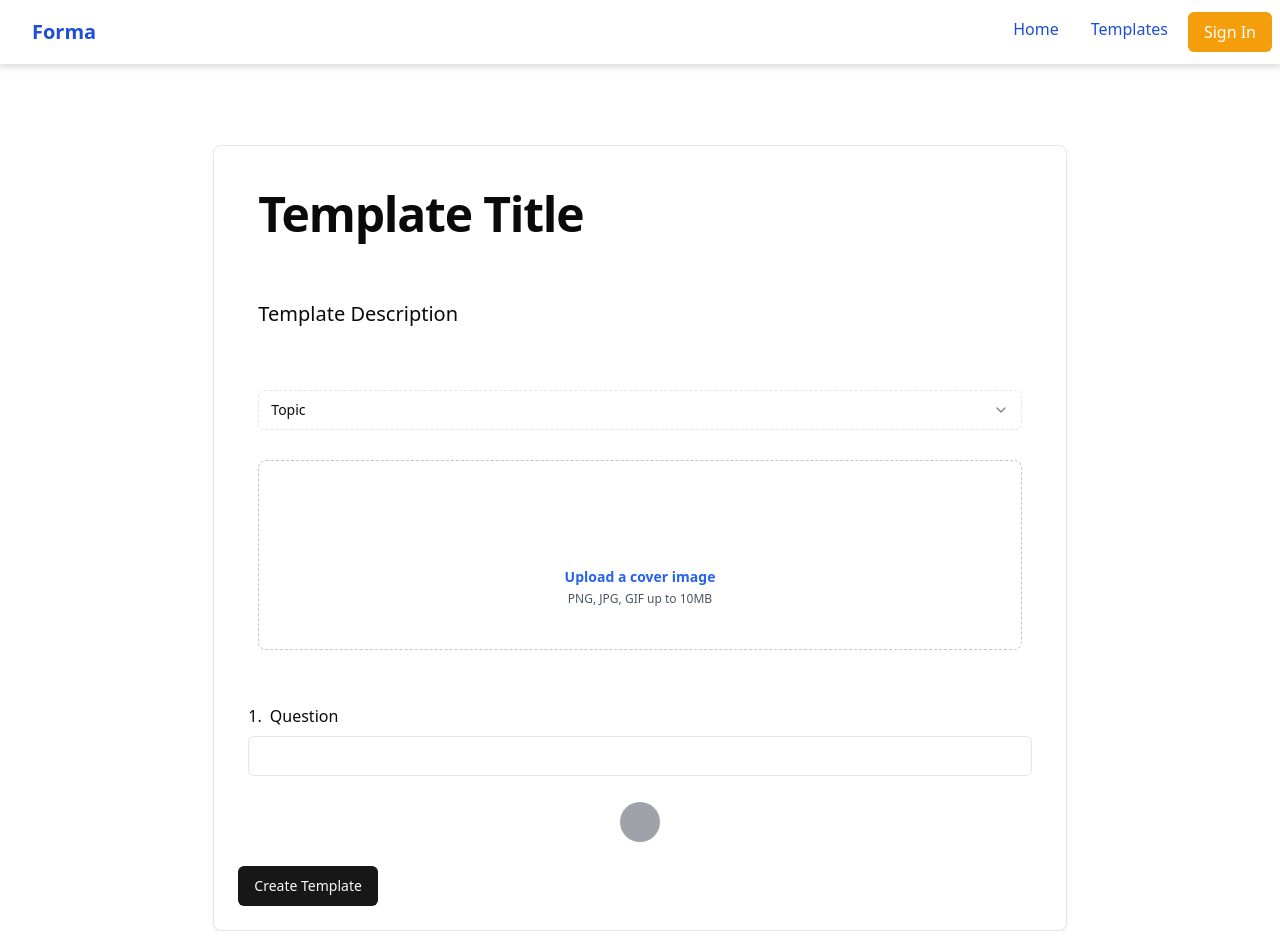
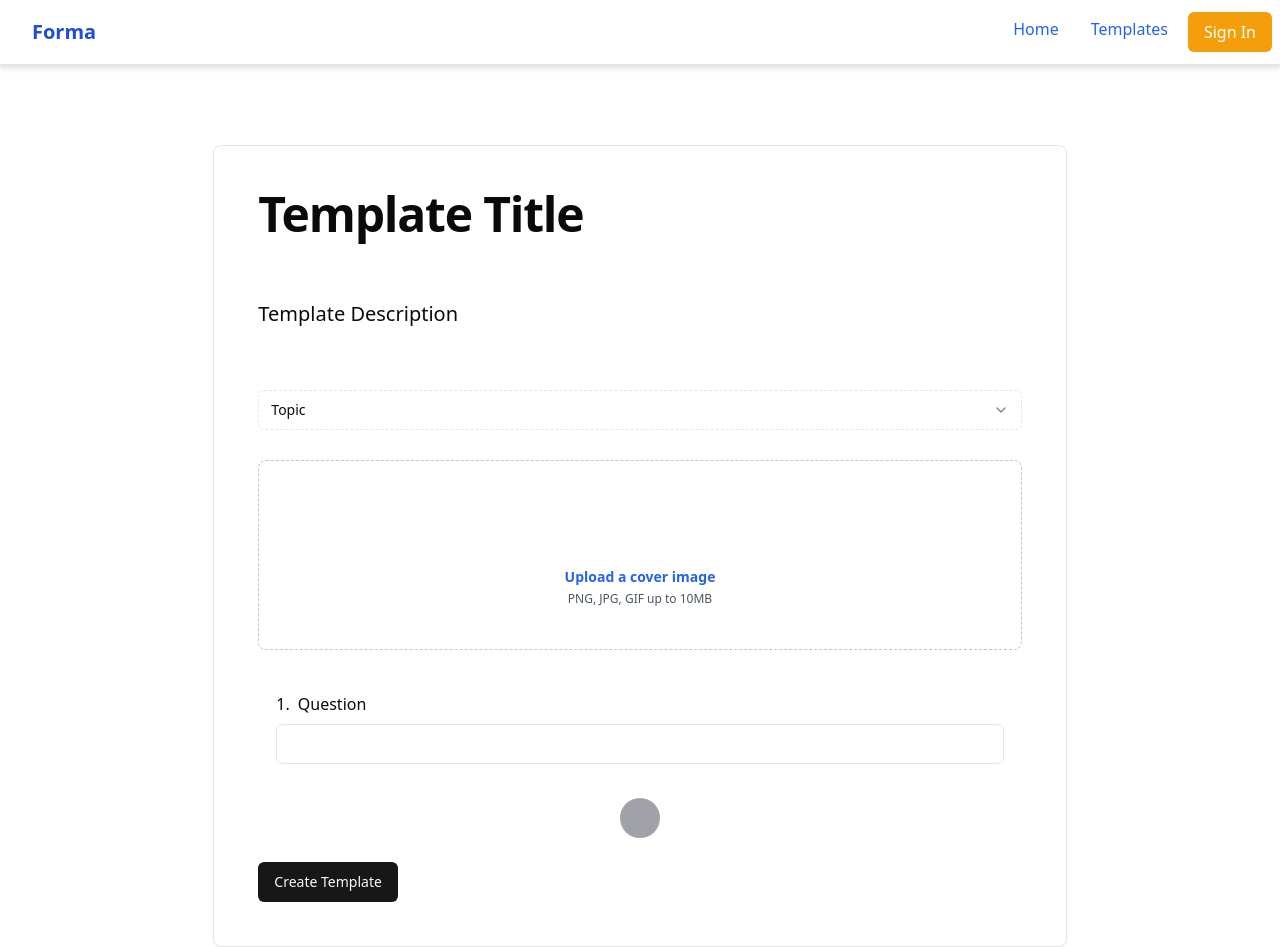
Before and after one commit to salihusmanov1/forma, a React (Vite) app: page /template in a window 1280 px wide. Built offline with nearby package versions, Linux system fonts and the light colour scheme; no server answers; sample sign-in values are in the browser's storage; some icons are missing.

Commit message:
Implement drag and drop functionality in questions list with Motion

```diff
--- a/src/components/layouts/Layout.jsx
+++ b/src/components/layouts/Layout.jsx
@@ -79,7 +79,7 @@ function Layout() {
                 <div className="flex space-x-2 items-center">
                   <NavLink
                     to="/"
-                    className="rounded-md group px-3 py-2 text-md font-medium text-blue-700 "
+                    className="rounded-md group px-3 py-2 text-md font-medium text-blue-600 "
                     aria-current="page"
                   >
                     Home
@@ -93,7 +93,7 @@ function Layout() {
                   </NavLink>
                   <NavLink
                     to="/templates"
-                    className="rounded-md group px-3 py-2 text-md font-medium text-blue-700 "
+                    className="rounded-md group px-3 py-2 text-md font-medium text-blue-600 "
                   >
                     Templates
                     <span
--- a/src/components/template/LineQuestions.jsx
+++ b/src/components/template/LineQuestions.jsx
@@ -2,33 +2,62 @@ import { useFormContext } from "react-hook-form";
 import { Input } from "../ui/input";
 import { Textarea } from "../ui/textarea";
 import CheckboxQuestions from "./CheckboxQuestions";
+import { Reorder, AnimatePresence, useDragControls } from "motion/react";
+import { useState } from "react";
+import { Icon } from "@iconify/react";
 
 function LineQuestions({ questions }) {
   const { setValue } = useFormContext();
+  const controls = useDragControls();
 
   const handleQuestionChange = (event, index) => {
     setValue(`questions.${index}.question`, event.target.innerText);
   };
 
+  const [oldIndex, setOldIndex] = useState();
+
+  const moveElement = (newArray) => {
+    newArray.forEach((item, index) => {
+      const currentElement = questions.fields[oldIndex];
+      if (currentElement == item) {
+        questions.move(oldIndex, index);
+        setOldIndex(index);
+      }
+    });
+  };
+
   return (
     <div>
-      <div className="grid w-full items-center gap-1.5">
+      <Reorder.Group
+        axis="y"
+        as="div"
+        values={questions.fields}
+        onReorder={moveElement}
+      >
+        <AnimatePresence>
           {questions.fields.map((field, question_index) => (
-          <div
-            key={question_index}
-            className="grid gap-2 p-2 border-2 border-white hover:border-blue-600 rounded-lg border-current"
+            <Reorder.Item
+              as="div"
+              key={field.id}
+              value={field}
+              onDragStart={() => {
+                setOldIndex(question_index);
+              }}
+              className="grid gap-2 p-4 border-2 border-white hover:border-blue-600 rounded-lg border-current bg-white"
             >
+              <div>
                 <div className="flex font-medium">
-              <p className="mr-2">{field.number}.</p>
+                  <p className="mr-2 mb-2">{question_index + 1}.</p>
                   <label
                     className="focus:outline-none cursor-text"
                     contentEditable
                     suppressContentEditableWarning
-                onInput={(e) => handleQuestionChange(e, field.number - 1)}
+                    onInput={(e) => handleQuestionChange(e, question_index)}
                   >
                     {field.question}
                   </label>
                 </div>
+                <div className="flex items-center justify-between">
                   {field.type === "single_line" && (
                     <Input
                       type="text"
@@ -45,7 +74,7 @@ function LineQuestions({ questions }) {
                   )}
                   {field.type === "numeric" && (
                     <Input
-                type="number"
+                      type="id"
                       disabled
                       className="disabled:cursor-auto disabled:opacity-100"
                     />
@@ -53,9 +82,20 @@ function LineQuestions({ questions }) {
                   {field.type === "checkbox" && (
                     <CheckboxQuestions question_index={question_index} />
                   )}
+                  {/* <Icon
+                    icon="lucide:grip"
+                    className="mx-3 size-6 text-zinc-500 cursor-grab"
+                    onPointerDown={(event) => {
+                      controls.start(event, { snapToCursor: true });
+                    }}
+                    style={{ touchAction: "none" }}
+                  /> */}
                 </div>
+              </div>
+            </Reorder.Item>
           ))}
-      </div>
+        </AnimatePresence>
+      </Reorder.Group>
     </div>
   );
 }
--- a/src/pages/Home.jsx
+++ b/src/pages/Home.jsx
@@ -5,7 +5,7 @@ import "../assets/App.css";
 function Home() {
   const navigate = useNavigate();
   const navigateToMain = () => {
-    navigate("/main");
+    navigate("/templates");
   };
 
   return (
--- a/src/pages/Template.jsx
+++ b/src/pages/Template.jsx
@@ -4,8 +4,6 @@ import {
   CardFooter,
   CardHeader,
 } from "@/components/ui/card";
-import { Input } from "@/components/ui/input";
-import { Textarea } from "@/components/ui/textarea";
 import {
   Select,
   SelectContent,
@@ -26,13 +24,12 @@ import { useState } from "react";
 import { useCreateTemplateMutation } from "@/state/slices/templates/templatesApiSlice";
 import { useSelector } from "react-redux";
 import LineQuestions from "@/components/template/LineQuestions";
-import { Label } from "@/components/ui/label";
 
 export default function Template() {
   const { user } = useSelector((state) => state.auth);
   const methods = useForm({
     defaultValues: {
-      questions: [{ number: 1, question: " Question", type: "single_line" }],
+      questions: [{ question: " Question", type: "single_line" }],
       template_name: "Template Title",
       template_description: "Template Description",
     },
@@ -82,7 +79,6 @@ export default function Template() {
 
   const addSingleLineField = () => {
     questions.append({
-      number: questions.fields.length + 1,
       question: "Question",
       type: "single_line",
     });
@@ -92,7 +88,6 @@ export default function Template() {
 
   const addMultiLineField = () => {
     questions.append({
-      number: questions.fields.length + 1,
       question: "Question",
       type: "multi_line",
     });
@@ -102,7 +97,6 @@ export default function Template() {
 
   const addNumericField = () => {
     questions.append({
-      number: questions.fields.length + 1,
       question: "Question",
       type: "numeric",
     });
@@ -112,7 +106,6 @@ export default function Template() {
   };
   const addCheckboxField = () => {
     questions.append({
-      number: questions.fields.length + 1,
       question: "Question",
       type: "checkbox",
       options: [{ name: "Option 1" }],
@@ -132,8 +125,8 @@ export default function Template() {
     <FormProvider {...methods}>
       <div className="w-2/3 mx-auto h-full">
         <form onSubmit={handleSubmit(onSubmit)}>
-          <Card className="my-20">
-            <CardHeader className="grid gap-4 m-5 break-all">
+          <Card className="my-20 p-5">
+            <CardHeader className="grid gap-4 break-all">
               <label
                 className="focus:outline-none cursor-text pb-10 text-4xl font-bold tracking-tight lg:text-5xl"
                 contentEditable
```
Lines whose indentation alone changed are shown as unchanged.
